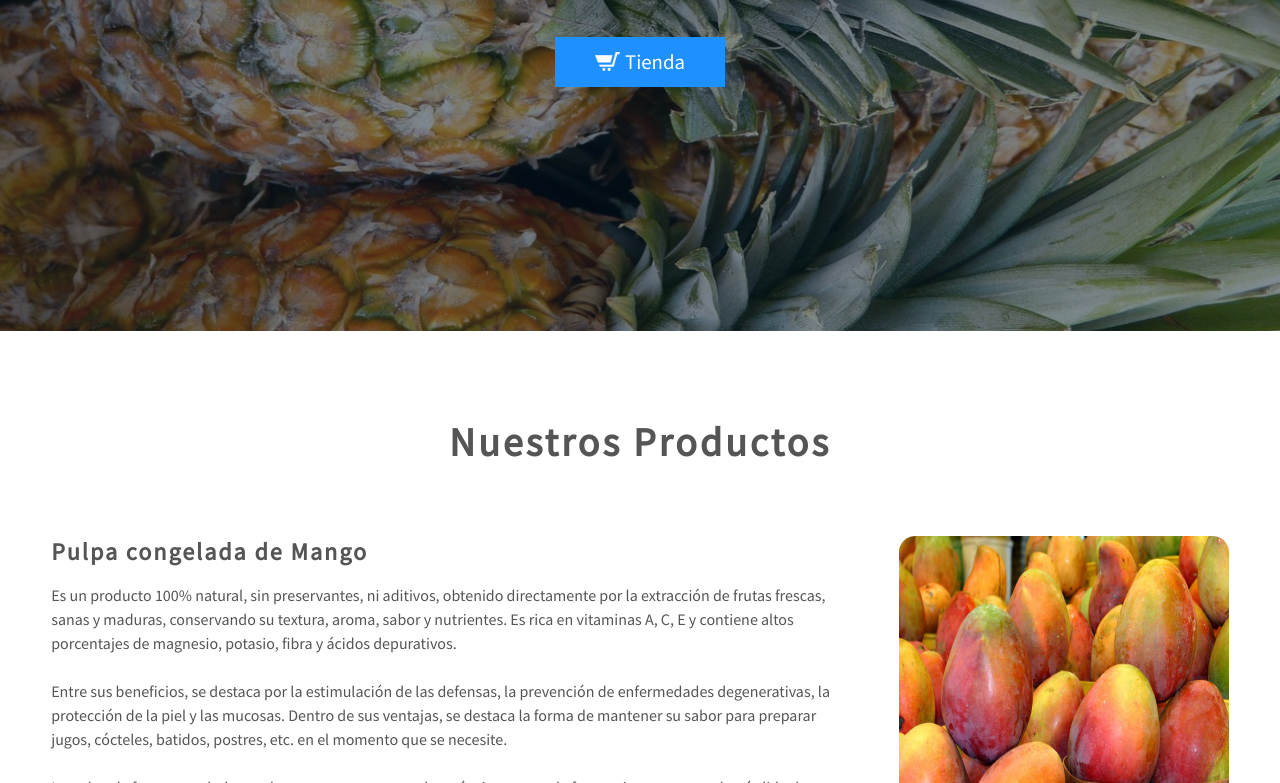
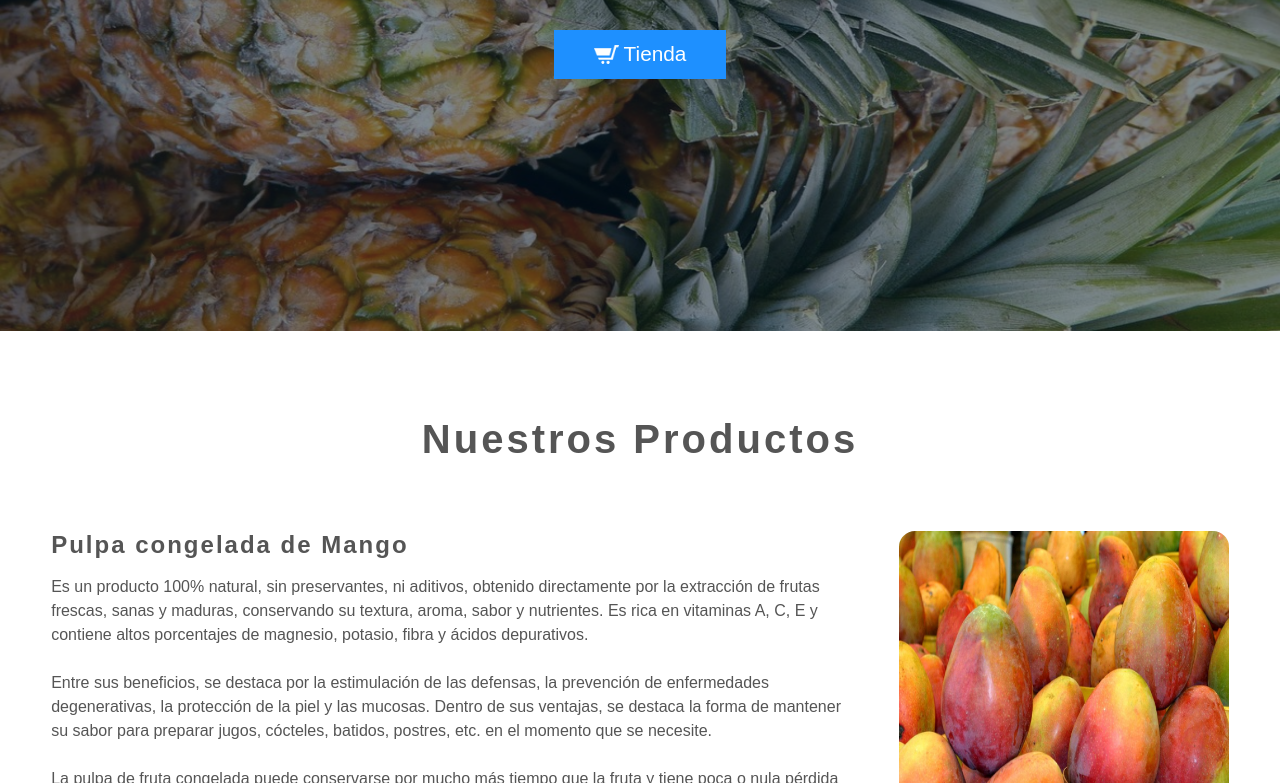
Before and after one commit to jdelacruzv/the-best-fruit, a plain HTML site: page index.html in a window 1280 px wide. Shown: the part 479-1262 px from the top of the page. Drawn offline with nearby package versions, Linux system fonts and the light colour scheme.

Commit message:
Google fonts link was removed

```diff
--- a/index.html
+++ b/index.html
@@ -6,7 +6,6 @@
         <title>The Best Fruit</title>
         <link rel="shortcut icon" href="img/logo.png" type="image/x-icon"/>
         <link rel="stylesheet" href="css/styles.css"/>
-        <link rel="stylesheet" href="https://fonts.googleapis.com/css2?family=Fjalla+One&family=Source+Sans+Pro&display=swap"/>
     </head>
     <body>
         <header class="header">
```
